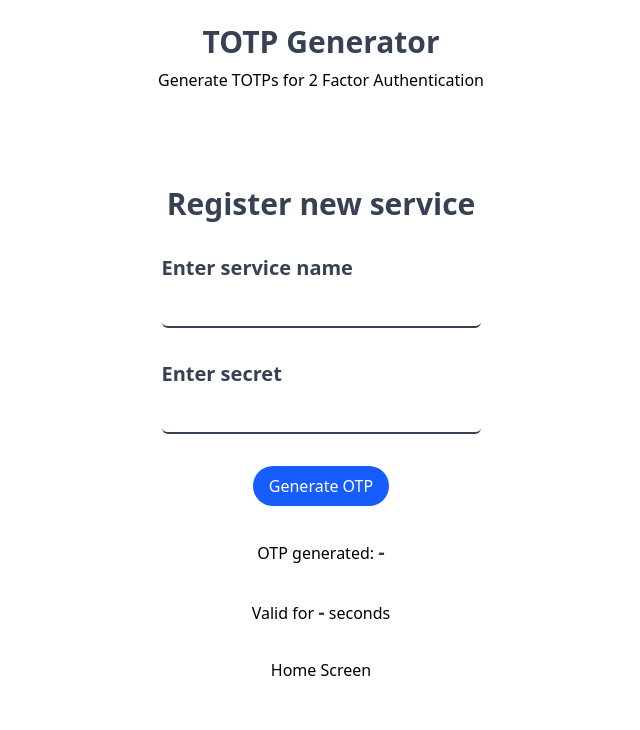
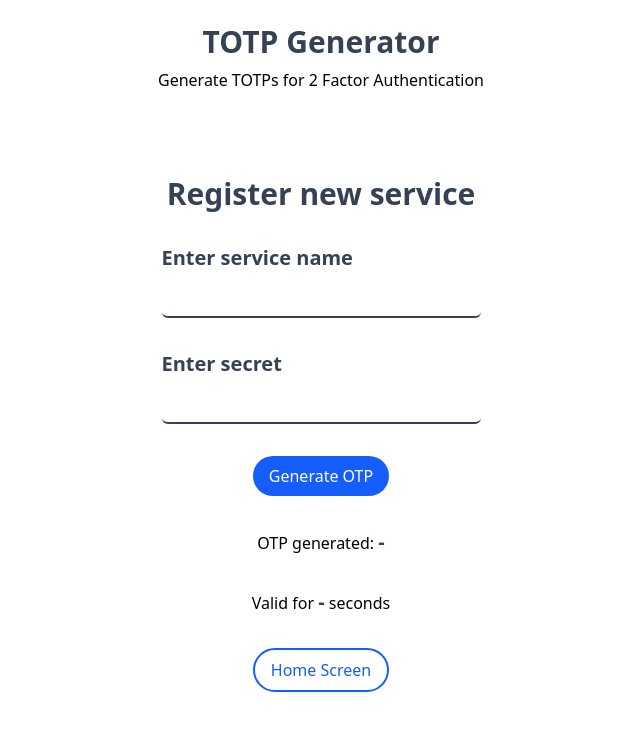
Before and after one commit to sparky0520/totp-authenticator, a React (Vite) app: page /register in a window 1280 px wide. Shown: the top 730 px of the page, without its empty margins (319-959 px from the left). Built offline with nearby package versions, Linux system fonts and the light colour scheme.

Commit message:
navigation and home working

```diff
--- a/src/index.css
+++ b/src/index.css
@@ -9,6 +9,10 @@
 @layer components {
   .btn-primary {
     @apply bg-blue-600 text-white px-4 py-2 rounded-lg hover:bg-blue-700;
+  }
+
+  .btn-secondary {
+    @apply border-2 border-blue-600 text-blue-600 px-4 py-2 rounded-lg hover:bg-blue-600 hover:text-white transition-all;
   }
 
   .heading{
--- a/src/pages/Register.jsx
+++ b/src/pages/Register.jsx
@@ -70,7 +70,7 @@ function Register() {
             <div>
                 Valid for <span className='sub-heading'>{timeValid === null ? "-" : timeValid}</span> seconds
             </div>
-            <Link to={'/'}>Home Screen</Link>
+            <Link to={'/'} className='btn-secondary'>Home Screen</Link>
         </div>
     )
 }
```
